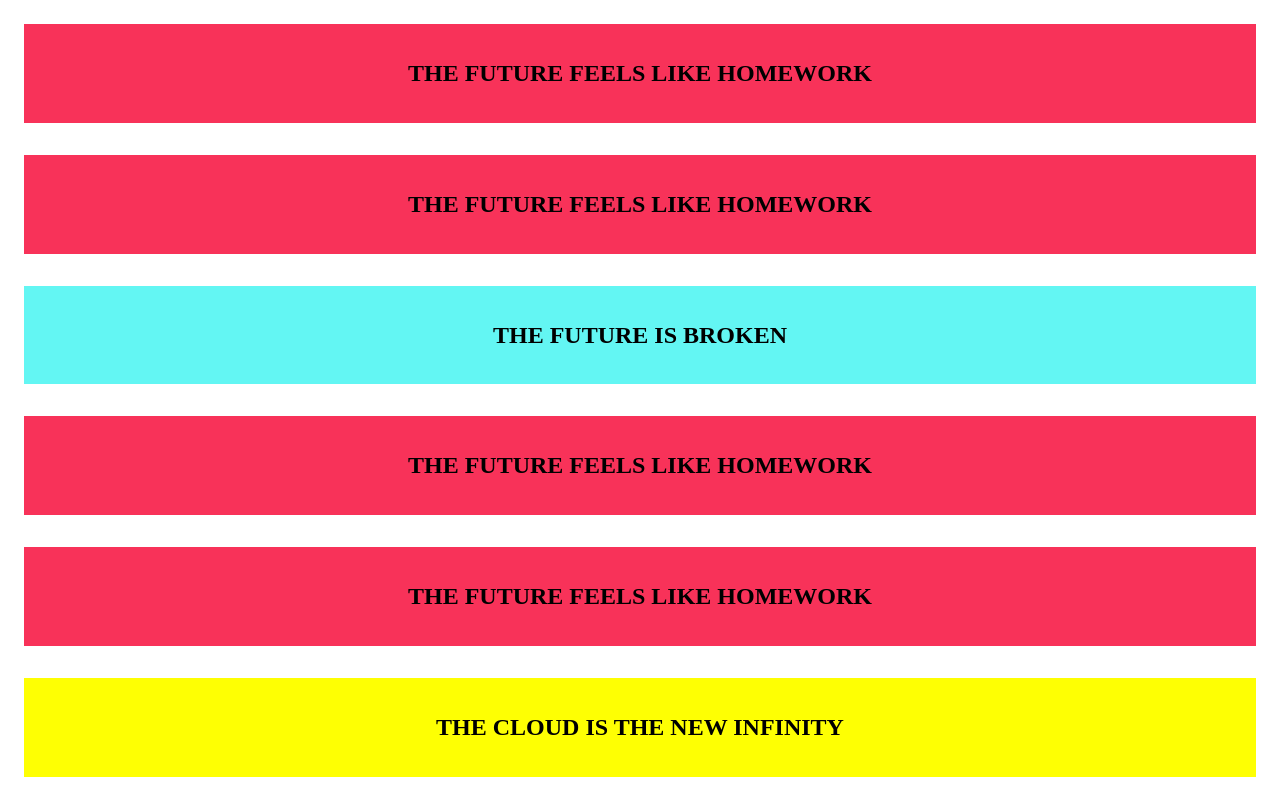
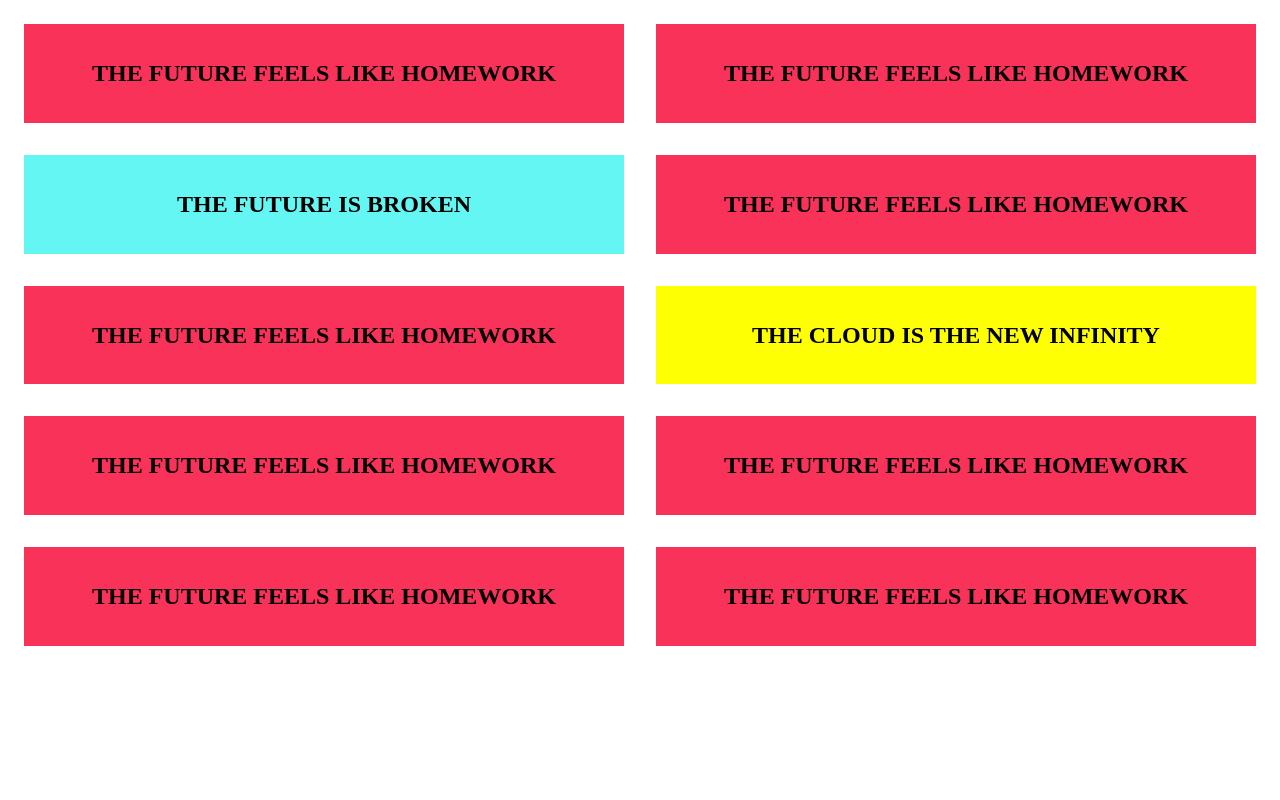
Before and after one commit to LiamP2000/2imd-webtechadvanced-portfolio, a plain HTML site: page Lab2/The Future/index.html in a window 1280 px wide. Shown: the top 800 px of the page. Drawn offline with Linux system fonts and the light colour scheme.

Commit message:
responsive from 820px

```diff
--- a/Lab2/The Future/style.css
+++ b/Lab2/The Future/style.css
@@ -31,3 +31,21 @@ section{
     padding: 1em;
     margin: 1em;
 }
+
+@media(min-width: 820px){
+    section{
+        grid-template-columns: 1fr 1fr;
+    }
+
+    .blue{
+        align-items: center;
+        grid-column: 1 / 2;
+        grid-row: 2 / 3;
+    }
+
+    .yellow{
+        align-items: center;
+        grid-column: 2 / 3;
+        grid-row: 3 / 4;
+    }
+}
```
